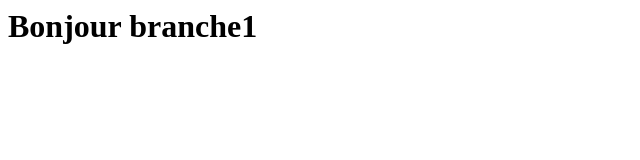
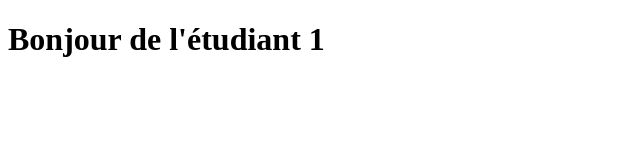
Before and after one commit to BernierBaptiste/Techonologie-web-avanc-bernier-chougourou, a plain HTML site: page index.html in a window 1280 px wide. Shown: the whole page, without its empty margins (0-640 px from the left). Drawn offline with Linux system fonts and the light colour scheme.

Commit message:
Modification index.html par etudiant 2

```diff
--- a/index.html
+++ b/index.html
@@ -1 +1,6 @@
-<h1>Bonjour branche1</h1>
+<!DOCTYPE html>
+<html>
+    <body>
+        <h1>Bonjour de l'étudiant 1</h1>
+    </body>
+</html>
```
